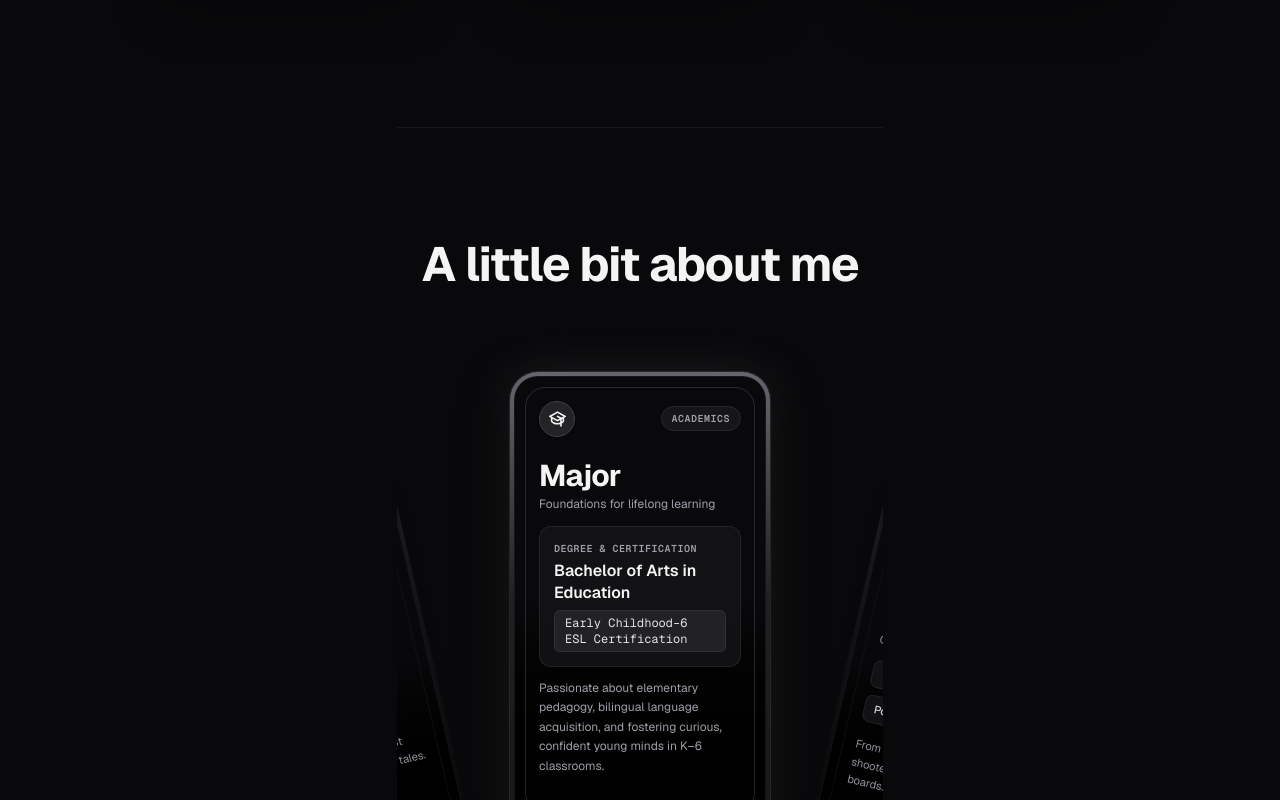
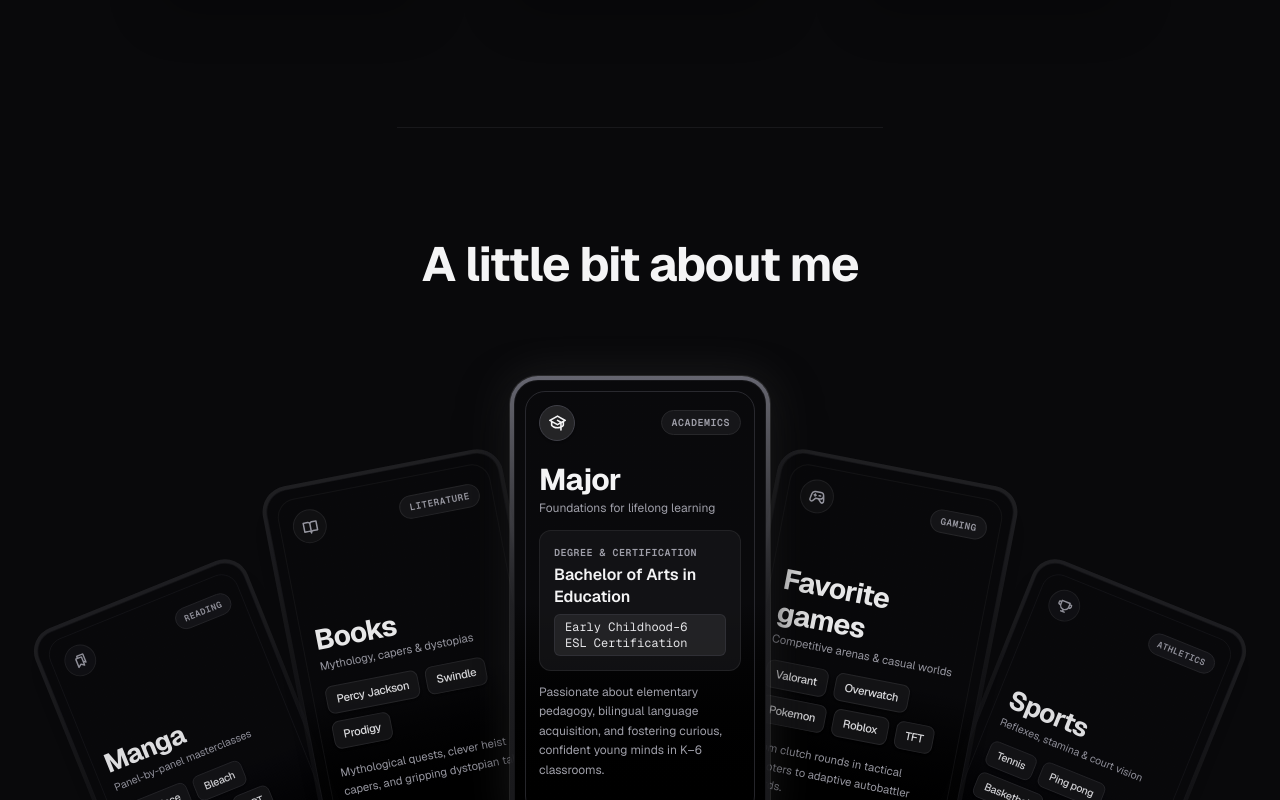
Before and after one commit to Flashyjohn123/johnwebsite, a Next.js app: page / in a window 1280 px wide. Shown: the part 2760-3560 px from the top of the page. Built offline with nearby package versions, Linux system fonts and the light colour scheme.

Commit message:
Fix card hand spread layout and smooth playlist reveal transition

```diff
--- a/src/components/BentoGrid.tsx
+++ b/src/components/BentoGrid.tsx
@@ -282,23 +282,23 @@ export function BentoGrid() {
     const isMobile = screenMode === "mobile";
     const isTablet = screenMode === "tablet";
 
-    // Step X and rotation to display cards spread out in a wide, sweeping fan
-    // On mobile screens, cards spread out wide with lower scale and gentle rotation so left & right cards remain clearly visible
-    const stepX = isMobile ? 130 : isTablet ? 190 : 255;
-    const stepRotate = isMobile ? 7.5 : isTablet ? 10 : 13;
+    // Step X and rotation to display cards spread closer together like a natural playing card hand
+    // Tightened spacing so adjacent cards flank neatly into a cohesive card spread without cutting off the viewport sides
+    const stepX = isMobile ? 80 : isTablet ? 120 : 160;
+    const stepRotate = isMobile ? 6 : isTablet ? 8.5 : 11;
 
     const x = diff * stepX;
     // Elegant arch: center card is elevated, wings fan downward along a curved tabletop arc
-    const archY = Math.pow(diff, 2) * (isMobile ? 12 : 20);
-    const liftY = isCenter ? (isMobile ? -18 : -30) : 0;
+    const archY = Math.pow(diff, 2) * (isMobile ? 14 : 22);
+    const liftY = isCenter ? (isMobile ? -16 : -26) : 0;
     const y = archY + liftY;
 
     const rotate = diff * stepRotate;
     const scale = isCenter
       ? 1
       : isMobile
-      ? Math.max(0.80, 1 - absDiff * 0.10)
-      : Math.max(0.84, 1 - absDiff * 0.07);
+      ? Math.max(0.85, 1 - absDiff * 0.08)
+      : Math.max(0.88, 1 - absDiff * 0.06);
 
     // 5-card fan: cards within diff <= 2 are visible in the fanned hand
     const isVisible = absDiff <= 2;
@@ -308,8 +308,8 @@ export function BentoGrid() {
       : isCenter
       ? 1
       : isMobile
-      ? Math.max(0.80, 1 - absDiff * 0.12)
-      : Math.max(0.85, 1 - absDiff * 0.08);
+      ? Math.max(0.85, 1 - absDiff * 0.08)
+      : Math.max(0.90, 1 - absDiff * 0.05);
 
     return { x, y, rotate, scale, zIndex, opacity, diff, isCenter, isVisible };
   };
@@ -319,7 +319,7 @@ export function BentoGrid() {
   return (
     <section
       id="about"
-      className="relative py-24 sm:py-28 px-4 sm:px-6 max-w-6xl mx-auto border-t border-zinc-900 overflow-x-clip"
+      className="relative py-24 sm:py-28 px-4 sm:px-6 max-w-6xl mx-auto border-t border-zinc-900 overflow-visible"
     >
       {/* Section Header */}
       <div className="mb-10 sm:mb-14">
--- a/src/components/SongDial.tsx
+++ b/src/components/SongDial.tsx
@@ -700,8 +700,8 @@ export function SongDial() {
               >
                 <div className="relative w-full h-full rounded-[calc(1.75rem-4px)] overflow-hidden bg-black border border-zinc-900/90 hover:border-zinc-700/80 transition-colors duration-200">
                   {/* The Live Spotify Playlist Player */}
-                  {isRevealed && (
-                    <div className="w-full h-full relative">
+                  <div className="w-full h-full relative">
+                    {isRevealed && (
                       <iframe
                         src={playlist.embedUrl}
                         width="100%"
@@ -711,18 +711,22 @@ export function SongDial() {
                         loading="lazy"
                         className="w-full h-full block rounded-[calc(1.75rem-4px)]"
                       />
-                    </div>
-                  )}
+                    )}
+                  </div>
 
                   {/* Card Picture directly covering the playlist */}
                   <AnimatePresence>
                     {!isRevealed && (
                       <motion.div
                         key="card-cover"
-                        initial={{ opacity: 0 }}
-                        animate={{ opacity: 1 }}
-                        exit={{ opacity: 0 }}
-                        transition={{ duration: 0.15 }}
+                        initial={{ opacity: 1, scale: 1 }}
+                        exit={{
+                          opacity: 0,
+                          scale: 0.96,
+                          filter: "blur(4px)",
+                          transition: { duration: 0.45, ease: [0.22, 1, 0.36, 1] },
+                        }}
+                        transition={{ duration: 0.35, ease: "easeOut" }}
                         onClick={() => {
                           sounds.playClick();
                           togglePlaylistReveal(idx);
```
